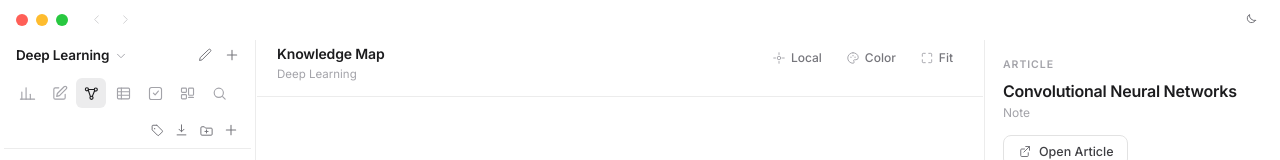
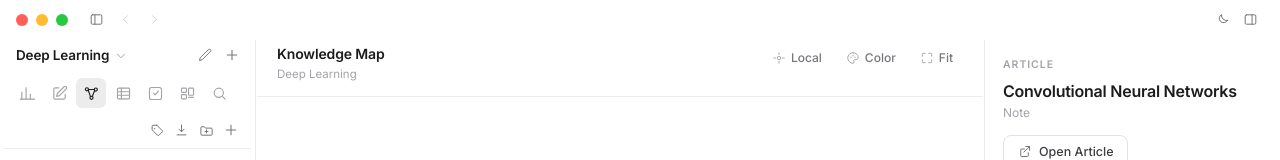
Before and after one commit to fizzexual/inkwell.md, a React (Vite) app: page / in a window 1280 px wide. Shown: the top 160 px of the page. Built offline with nearby package versions, Linux system fonts and the light colour scheme.

Commit message:
feat(qol): collapsible sidebar and inspector (focus mode)
Toggle the sidebar and inspector from title-bar buttons or Ctrl/Cmd+\\ and Ctrl/Cmd+Shift+\\. Collapsed state persists, so you can write distraction-free.

```diff
--- a/src/App.tsx
+++ b/src/App.tsx
@@ -23,6 +23,8 @@ export default function App() {
   const theme = useVault((s) => s.theme);
   const setSidebarWidth = useVault((s) => s.setSidebarWidth);
   const setInspectorWidth = useVault((s) => s.setInspectorWidth);
+  const sidebarCollapsed = useVault((s) => s.sidebarCollapsed);
+  const inspectorCollapsed = useVault((s) => s.inspectorCollapsed);
 
   useEffect(() => {
     document.documentElement.dataset.theme = theme;
@@ -51,6 +53,10 @@ export default function App() {
       } else if (e.altKey && e.key === "ArrowRight") {
         e.preventDefault();
         s.goForward();
+      } else if (mod && e.key === "\\") {
+        e.preventDefault();
+        if (e.shiftKey) s.toggleInspector();
+        else s.toggleSidebar();
       } else if (e.key === "Escape" && !s.paletteOpen) {
         if (s.editing) s.setEditing(false);
         else if (s.centerView === "article") s.setCenterView("graph");
@@ -64,12 +70,16 @@ export default function App() {
     <div className="app">
       <TitleBar />
       <div className="app-body">
+        {!sidebarCollapsed && (
+          <>
             <Sidebar />
             <Resizer
               dir={1}
               getStart={() => useVault.getState().sidebarWidth}
               onChange={setSidebarWidth}
             />
+          </>
+        )}
         {centerView === "graph" ? (
           <KnowledgeMap />
         ) : centerView === "table" ? (
@@ -85,12 +95,16 @@ export default function App() {
         ) : (
           <NotesWorkspace />
         )}
+        {!inspectorCollapsed && (
+          <>
             <Resizer
               dir={-1}
               getStart={() => useVault.getState().inspectorWidth}
               onChange={setInspectorWidth}
             />
             <Inspector />
+          </>
+        )}
       </div>
       <CommandPalette />
       <ContextMenu />
--- a/src/components/TitleBar.css
+++ b/src/components/TitleBar.css
@@ -49,6 +49,10 @@
   opacity: 0.32;
   pointer-events: none;
 }
+.titlebar-btn.on {
+  background: var(--bg-active);
+  color: var(--tx-1);
+}
 .titlebar-spacer {
   flex: 1;
 }
--- a/src/components/TitleBar.tsx
+++ b/src/components/TitleBar.tsx
@@ -1,6 +1,6 @@
 import { useVault } from "../store/useVault";
 import { windowControl } from "../tauri";
-import { Sun, Moon, ChevronRight } from "../icons";
+import { Sun, Moon, ChevronRight, PanelLeft, PanelRight } from "../icons";
 import "./TitleBar.css";
 
 export default function TitleBar() {
@@ -10,6 +10,10 @@ export default function TitleBar() {
   const histLen = useVault((s) => s.history.length);
   const goBack = useVault((s) => s.goBack);
   const goForward = useVault((s) => s.goForward);
+  const sidebarCollapsed = useVault((s) => s.sidebarCollapsed);
+  const inspectorCollapsed = useVault((s) => s.inspectorCollapsed);
+  const toggleSidebar = useVault((s) => s.toggleSidebar);
+  const toggleInspector = useVault((s) => s.toggleInspector);
   return (
     <div className="titlebar" data-tauri-drag-region>
       <div className="traffic">
@@ -30,6 +34,14 @@ export default function TitleBar() {
         />
       </div>
       <div className="titlebar-nav">
+        <button
+          className={"titlebar-btn" + (sidebarCollapsed ? " on" : "")}
+          aria-label="Toggle sidebar"
+          title="Toggle sidebar (Ctrl/Cmd+\\)"
+          onClick={toggleSidebar}
+        >
+          <PanelLeft size={15} />
+        </button>
         <button
           className="titlebar-btn"
           aria-label="Back"
@@ -58,6 +70,14 @@ export default function TitleBar() {
       >
         {theme === "light" ? <Moon size={15} /> : <Sun size={15} />}
       </button>
+      <button
+        className={"titlebar-btn" + (inspectorCollapsed ? " on" : "")}
+        aria-label="Toggle inspector"
+        title="Toggle inspector (Ctrl/Cmd+Shift+\\)"
+        onClick={toggleInspector}
+      >
+        <PanelRight size={15} />
+      </button>
     </div>
   );
 }
--- a/src/icons.tsx
+++ b/src/icons.tsx
@@ -236,6 +236,27 @@ export const SplitView = (p: P) => (
   </svg>
 );
 
+export const PanelLeft = (p: P) => (
+  <svg {...base(p)}>
+    <rect x="3.5" y="4.5" width="17" height="15" rx="2" />
+    <path d="M9.5 4.5v15" />
+  </svg>
+);
+
+export const PanelRight = (p: P) => (
+  <svg {...base(p)}>
+    <rect x="3.5" y="4.5" width="17" height="15" rx="2" />
+    <path d="M14.5 4.5v15" />
+  </svg>
+);
+
+export const Keyboard = (p: P) => (
+  <svg {...base(p)}>
+    <rect x="2.5" y="6.5" width="19" height="11" rx="2" />
+    <path d="M6 10h.01M9.5 10h.01M13 10h.01M16.5 10h.01M7.5 13.5h9" />
+  </svg>
+);
+
 export const Focus = (p: P) => (
   <svg {...base(p)}>
     <circle cx="12" cy="12" r="3" />
--- a/src/store/useVault.ts
+++ b/src/store/useVault.ts
@@ -124,6 +124,8 @@ interface Persisted {
   inspectorWidth?: number;
   canvas?: CanvasState;
   pinned?: string[];
+  sidebarCollapsed?: boolean;
+  inspectorCollapsed?: boolean;
 }
 function loadPersisted(): Persisted {
   try {
@@ -176,6 +178,10 @@ interface VaultState extends Derived {
   inspectorWidth: number;
   setSidebarWidth: (w: number) => void;
   setInspectorWidth: (w: number) => void;
+  sidebarCollapsed: boolean;
+  inspectorCollapsed: boolean;
+  toggleSidebar: () => void;
+  toggleInspector: () => void;
   menu: MenuState | null;
   openMenu: (x: number, y: number, noteId: string) => void;
   closeMenu: () => void;
@@ -251,6 +257,10 @@ export const useVault = create<VaultState>((set, get) => ({
   inspectorWidth: persisted.inspectorWidth ?? 296,
   setSidebarWidth: (w) => set({ sidebarWidth: Math.max(200, Math.min(420, w)) }),
   setInspectorWidth: (w) => set({ inspectorWidth: Math.max(240, Math.min(460, w)) }),
+  sidebarCollapsed: persisted.sidebarCollapsed ?? false,
+  inspectorCollapsed: persisted.inspectorCollapsed ?? false,
+  toggleSidebar: () => set((s) => ({ sidebarCollapsed: !s.sidebarCollapsed })),
+  toggleInspector: () => set((s) => ({ inspectorCollapsed: !s.inspectorCollapsed })),
   menu: null,
   openMenu: (x, y, noteId) => set({ menu: { x, y, noteId } }),
   closeMenu: () => set({ menu: null }),
@@ -506,6 +516,8 @@ useVault.subscribe(() => {
       inspectorWidth: s.inspectorWidth,
       canvas: s.canvas,
       pinned: s.pinned,
+      sidebarCollapsed: s.sidebarCollapsed,
+      inspectorCollapsed: s.inspectorCollapsed,
     };
     try {
       localStorage.setItem(STORAGE_KEY, JSON.stringify(data));
```
Lines whose indentation alone changed are shown as unchanged.
